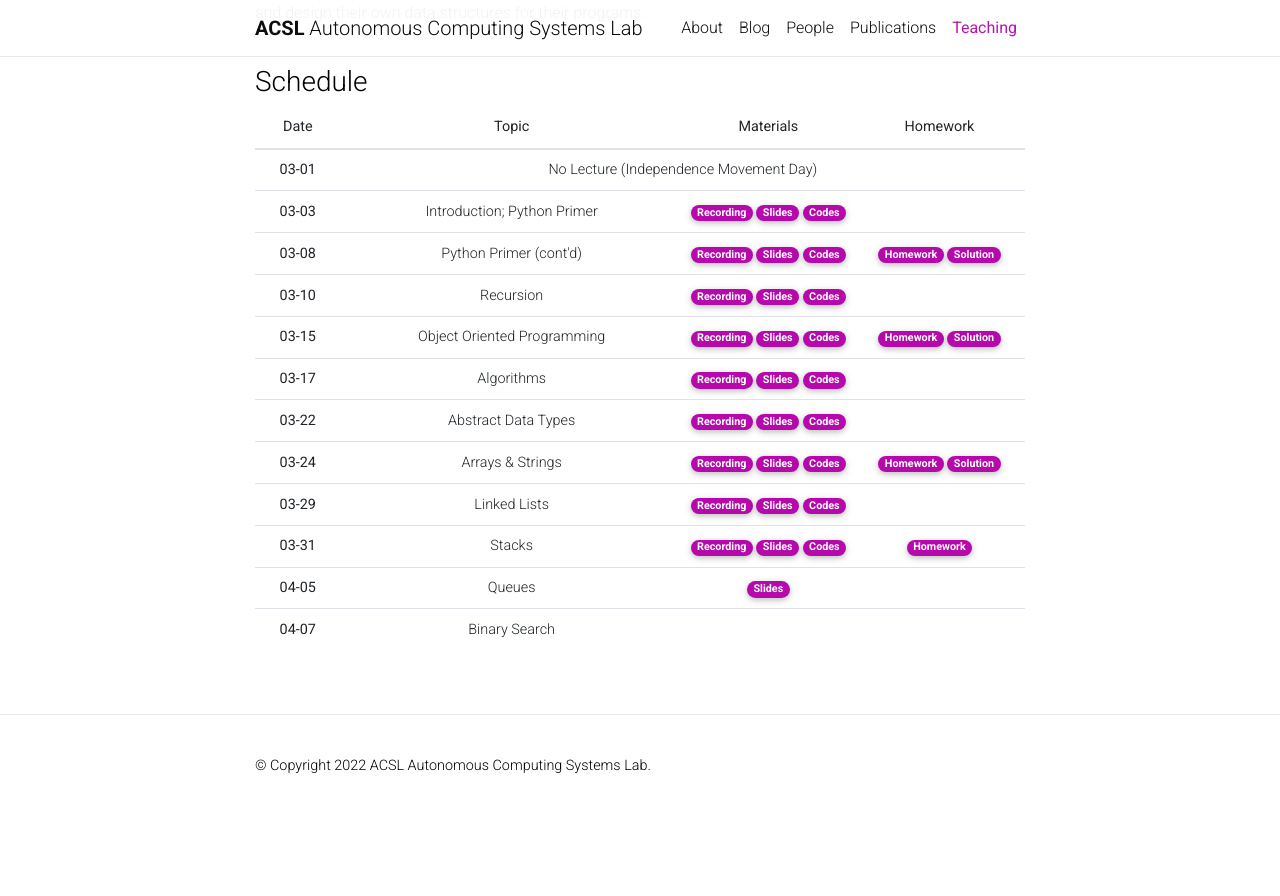
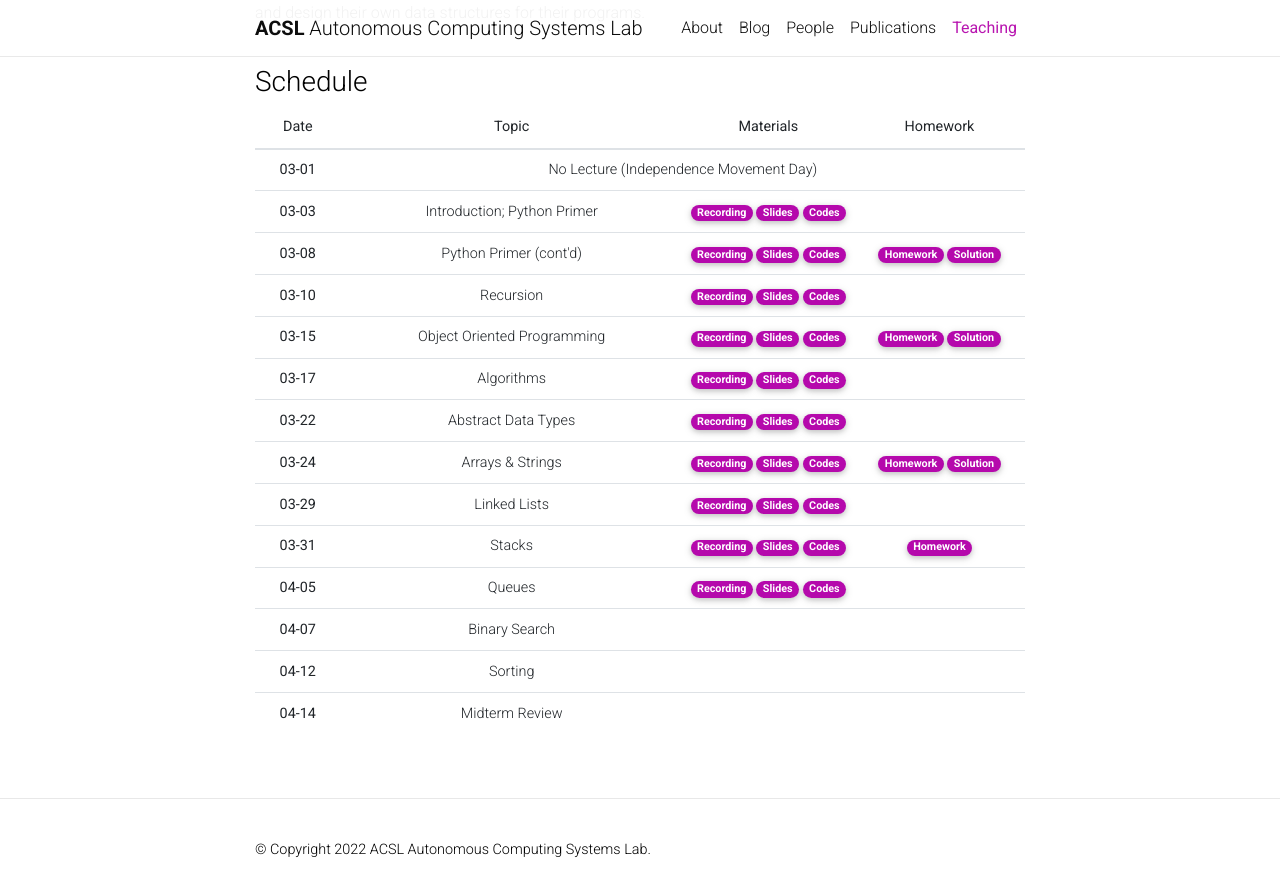
Before and after one commit to Uehwan/Uehwan.github.io, a Jekyll site: the page built from _teaching/datastruct22sp.md, in a window 1280 px wide and 900 px high, scrolled down 749 px. Shown: the top 896 px of the window. Built offline with Jekyll 4.4.1, drawn with Linux system fonts in a browser that asks for light colours; nearby versions of some CDN libraries; comment, search, counter and statistics services are not loaded; a style sheet for code colours, icons or effects is not loaded; before the commit the page ends 1566 px from its top, so only the background shows below that.

Commit message:
[ds22sp] 22-04-05 post

```diff
--- a/_teaching/datastruct22sp.md
+++ b/_teaching/datastruct22sp.md
@@ -119,8 +119,20 @@ This course deals with the fundamentals of data structures; the very foundation
       <th scope="row">04-05</th>
       <td>Queues</td>
       <td>
+        <a href="https://youtu.be/N3mRBDInw88" target="_blank" class="badge badge-pill" style="background-color:#B509AC;">Recording</a>
+        <a href="https://docs.google.com/presentation/d/1P1TKmDla9YPMtvYyJo8nLyUtINL-OxqMJTgwJhWFbDM/edit?usp=sharing" target="_blank" class="badge badge-pill" style="background-color:#B509AC;">Slides</a>
+        <a href="https://colab.research.google.com/drive/15mWwXDoii1U__PqkeB9BNezL65b3G-m_?usp=sharing" target="_blank" class="badge badge-pill" style="background-color:#B509AC;">Codes</a>
+      </td>
+      <td>
+        <!--a href="https://colab.research.google.com/drive/1gRNMsgBKA2hXzE6bEDwtpcdjbgxCc6t1?usp=sharing" target="_blank" class="badge badge-pill" style="background-color:#B509AC;">Homework</a-->
+      </td>
+    </tr>
+    <tr style="border-bottom: 1.5px solid lightgrey;">
+      <th scope="row">04-07</th>
+      <td>Binary Search</td>
+      <td>
         <!--a href="https://youtu.be/zgdbPrBmg5A" target="_blank" class="badge badge-pill" style="background-color:#B509AC;">Recording</a-->
-        <a href="https://docs.google.com/presentation/d/1P1TKmDla9YPMtvYyJo8nLyUtINL-OxqMJTgwJhWFbDM/edit?usp=sharing" target="_blank" class="badge badge-pill" style="background-color:#B509AC;">Slides</a>
+        <!--a href="https://docs.google.com/presentation/d/1qwWXB62idf3332JFdYpbSoRAb8rkhKBZmkOKQDqmatM/edit?usp=sharing" target="_blank" class="badge badge-pill" style="background-color:#B509AC;">Slides</a-->
         <!--a href="https://colab.research.google.com/drive/1S9OYcv8v-KU1w1RI_t7fEb78EGjrQ3Aw?usp=sharing" target="_blank" class="badge badge-pill" style="background-color:#B509AC;">Codes</a-->
       </td>
       <td>
@@ -128,8 +140,20 @@ This course deals with the fundamentals of data structures; the very foundation
       </td>
     </tr>
     <tr>
-      <th scope="row">04-07</th>
-      <td>Binary Search</td>
+      <th scope="row">04-12</th>
+      <td>Sorting</td>
+      <td>
+        <!--a href="https://youtu.be/zgdbPrBmg5A" target="_blank" class="badge badge-pill" style="background-color:#B509AC;">Recording</a-->
+        <!--a href="https://docs.google.com/presentation/d/1qwWXB62idf3332JFdYpbSoRAb8rkhKBZmkOKQDqmatM/edit?usp=sharing" target="_blank" class="badge badge-pill" style="background-color:#B509AC;">Slides</a-->
+        <!--a href="https://colab.research.google.com/drive/1S9OYcv8v-KU1w1RI_t7fEb78EGjrQ3Aw?usp=sharing" target="_blank" class="badge badge-pill" style="background-color:#B509AC;">Codes</a-->
+      </td>
+      <td>
+        <!--a href="https://colab.research.google.com/drive/1gRNMsgBKA2hXzE6bEDwtpcdjbgxCc6t1?usp=sharing" target="_blank" class="badge badge-pill" style="background-color:#B509AC;">Homework</a-->
+      </td>
+    </tr>
+    <tr>
+      <th scope="row">04-14</th>
+      <td>Midterm Review</td>
       <td>
         <!--a href="https://youtu.be/zgdbPrBmg5A" target="_blank" class="badge badge-pill" style="background-color:#B509AC;">Recording</a-->
         <!--a href="https://docs.google.com/presentation/d/1qwWXB62idf3332JFdYpbSoRAb8rkhKBZmkOKQDqmatM/edit?usp=sharing" target="_blank" class="badge badge-pill" style="background-color:#B509AC;">Slides</a-->
```
